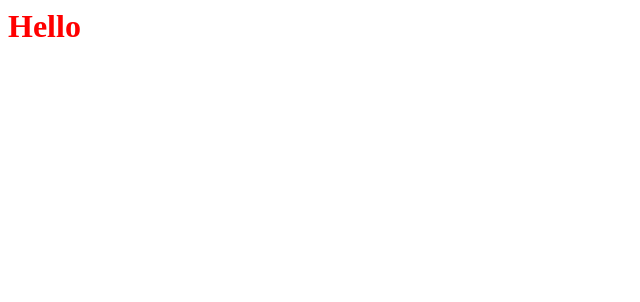
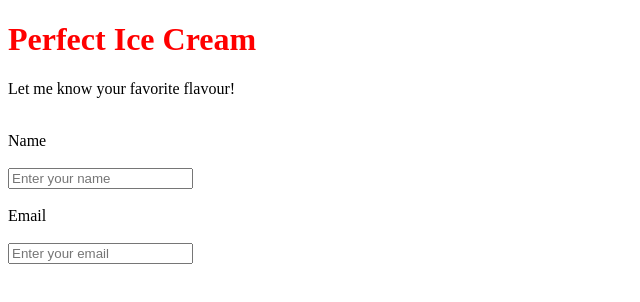
Before and after one commit to hulchenko/Survey_Form_Project, a plain HTML site: page Survey_Form_Project.html in a window 1280 px wide. Shown: the whole page, without its empty margins (0-640 px from the left). Drawn offline with Linux system fonts and the light colour scheme.

Commit message:
add changes

```diff
--- a/Survey_Form_Project.html
+++ b/Survey_Form_Project.html
@@ -1,8 +1,21 @@
+<!DOCTYPE html>
 <html>
-<link rel="stylesheet" type="text/css" href="Survey_Form_Project.css">
   <head>
+    <link rel="stylesheet" type="text/css" href="Survey_Form_Project.css">
   </head>
     <body>
-      <h1> Hello </h1>
+      <h1 id="title">Perfect Ice Cream</h1>
+      <p id="description">Let me know your favorite flavour!</p>
+      <form id="survey-form"><br>
+<label for="name" id="name-label">Name</label><br>
+<br>
+<input type="text"  id="name" placeholder="Enter your name" required><br>
+<br>
+<label for="email" id="email-label">Email</label><br>
+<br>
+<input type="email" id="email" placeholder="Enter your email" required><br>
+<br>
+          </form>
     </body>
 </html>
+<!-- User Story #6 complete# -->
```
